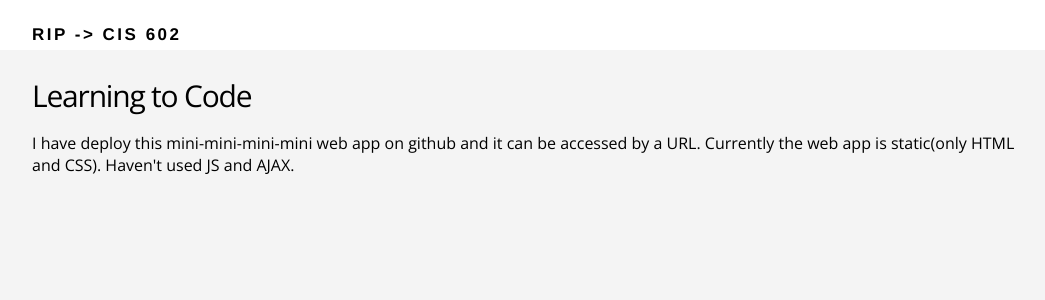
After one commit to sandeshwani/learning-flask, a Flask app: page /about in a window 1280 px wide. The commit adds this page. Shown: the top 300 px of the page, without its empty margins (108-1153 px from the left). Run offline with Flask 2, Linux system fonts and the light colour scheme.

Commit message:
About Page and Renamed to CIS 602

```diff
--- /dev/null
+++ b/templates/about.html
@@ -0,0 +1,12 @@
+{% extends "layout.html" %}
+
+{% block content %}
+  <main class="about-section">
+    <div class="container">
+
+    <h2>Learning to Code</h2>
+    <p>I have deploy this mini-mini-mini-mini web app on github and it can be accessed by a URL. Currently the web app is static(only HTML and CSS). Haven't used JS and AJAX.</p>
+
+    </div>
+  </main>
+{% endblock %}
--- a/templates/index.html
+++ b/templates/index.html
@@ -5,13 +5,13 @@
     <div class="container">
 
       <div class="section-content">
-        <h2>Discover places near you.</h2>
-        <a href="#" class="btn-primary">Sign up</a>
+        <h2>My First web app using python as backend.</h2>
+        <a href="#" class="btn-primary">Sign up (not working)</a>
         <a href="{{ url_for('about') }}" class="btn-secondary">Learn more</a>
       </div>
 
       <div class="section-device">
-        <img src="static/img/device.png">
+        <img src="static/img/group.jpeg">
       </div>
 
       <div class="clearfix"></div>
--- a/templates/layout.html
+++ b/templates/layout.html
@@ -7,7 +7,7 @@
   <body>
     <header>
       <div class="container">
-        <h1 class="title">Learning Flask</h1>
+        <h1 class="title">RIP -> CIS 602</h1>
       </div>
     </header>
 
```
Also changed, not shown: static/img/group.jpeg (added).
